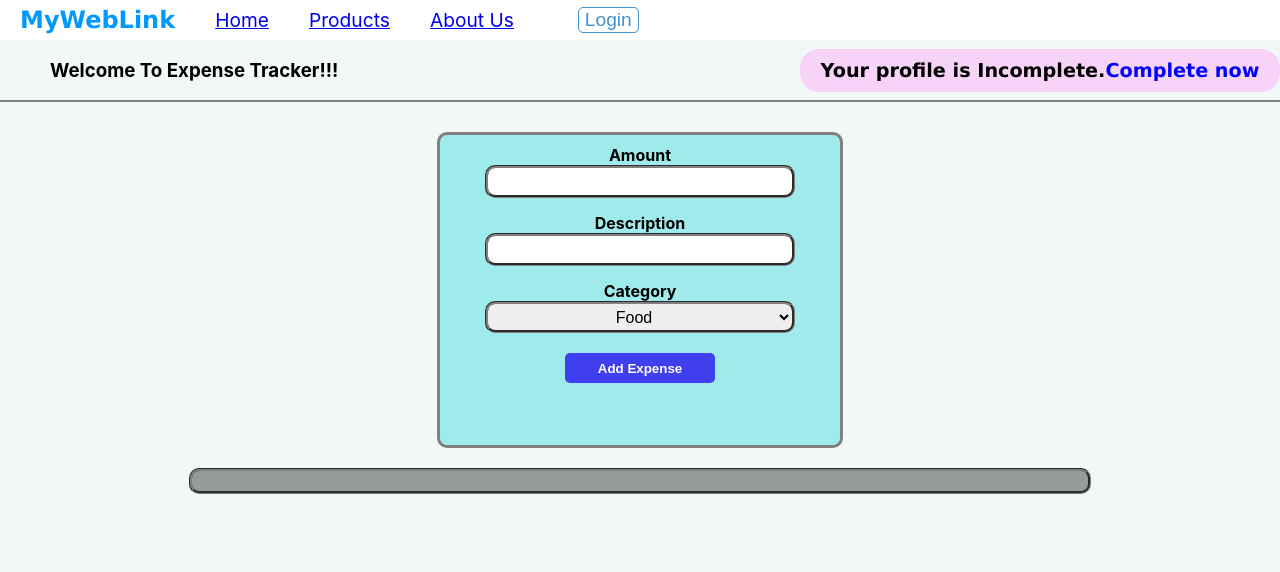
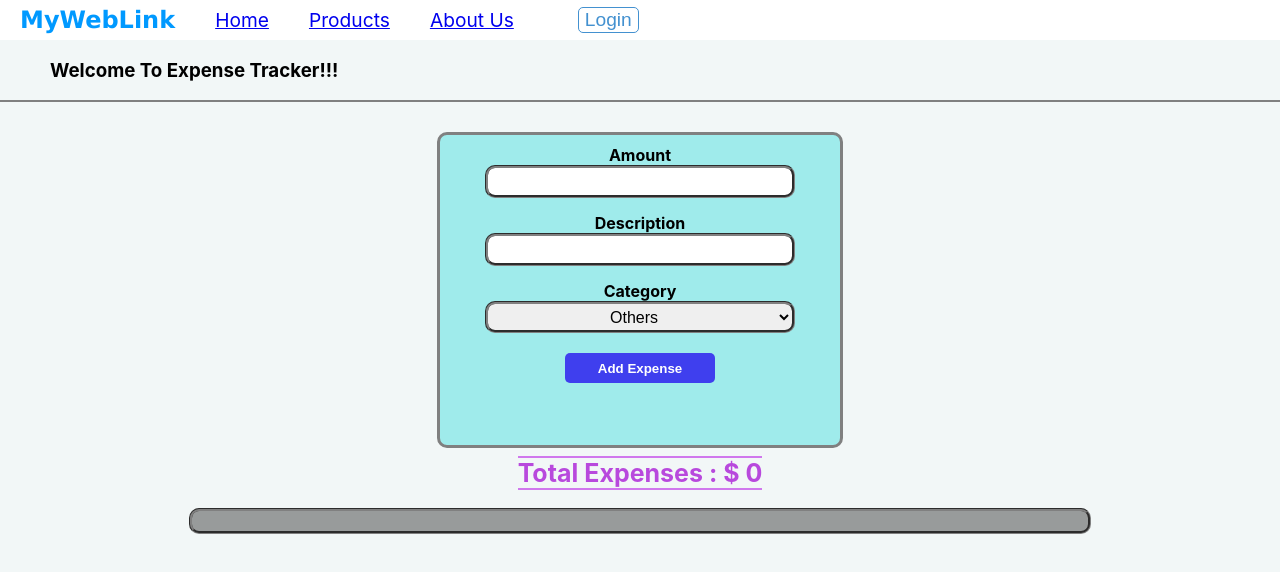
Before and after one commit to Prabhat944/expense-tracker-react, a React (Create React App) app: page /login/home in a window 1280 px wide. Shown: the top 572 px of the page. Built offline with nearby package versions, Linux system fonts and the light colour scheme.

Commit message:
only automatic testing remain in this project

```diff
--- a/src/App.js
+++ b/src/App.js
@@ -29,8 +29,10 @@ useEffect(()=>{
   if( onStart && emailId){
     onStart=false;
     const Id=emailId.replace(/[^a-zA-Z0-9 ]/g, '');
-
     dispatch(FetchFromServer(Id));
+  }
+  if(emailId){
+    setIsLogin(true);
   }
 if(cartupdate){
   const Id=emailId.replace(/[^a-zA-Z0-9 ]/g, '');
@@ -38,7 +40,7 @@ if(cartupdate){
 }
 },[cartupdate,dispatch,expense,totalExpense,emailId]);
 
-const LoginHandler=()=>{
+const loginHandler=()=>{
   setIsLogin(true);
 }
 const LogoutHandler=()=>{
@@ -57,7 +59,7 @@ const LogoutHandler=()=>{
             <Redirect to='/login' />
           </Route>
         <Route path='/login' exact>
-             <Login login={LoginHandler}/>
+             <Login loginhandler={loginHandler} />
         </Route>
         <Route path='/forgetpassword' exact>
           <ForgetPassword />
@@ -66,7 +68,7 @@ const LogoutHandler=()=>{
             <Profile />
         </Route>}
          <Route path='/login/home' exact>
-            <Home />
+            <Home login={islogin} />
         </Route>
         <Route path='*' >
             <NotReady />
--- a/src/Store/LoginServerData.js
+++ b/src/Store/LoginServerData.js
@@ -1,34 +1,39 @@
 import { authActions } from "./auth";
 
-export const LoginToServer=(logindata)=>{
-    return async(dispatch)=>{
-        const FetchingInfo=async()=>{
-            const response=await fetch('https://identitytoolkit.googleapis.com/v1/accounts:signInWithPassword?key=AIzaSyCLc6N3-tIh7YG_6Fl2B6raRRnEcvhu9TE',{
-                method:'POST',
-                body:JSON.stringify(logindata),
-                headers:{
-                    'Content-Type':'applications/json'
-                }
-            });
-            if(!response.ok){
-                throw new Error('Unable to login');
-            }
-            const data=response.json();
-            return data;
-        }
-        try{
-            const userinfo=await FetchingInfo();
-            console.log('Successfully login')
-            dispatch(authActions.loginhandler({
-                isAuthenticated:userinfo.registered,
-                userId:userinfo.email,
-                token:userinfo.idToken,
-            }));
-        }catch(error){
-            console.log('Error in Fetching data',error);
-        }
-    }
-};
+// export const LoginToServer=(logindata)=>{
+//     return async(dispatch)=>{
+//             await fetch('https://identitytoolkit.googleapis.com/v1/accounts:signInWithPassword?key=AIzaSyCLc6N3-tIh7YG_6Fl2B6raRRnEcvhu9TE',{
+//                 method:'POST',
+//                 body:JSON.stringify(logindata),
+//                 headers:{
+//                     'Content-Type':'applications/json'
+//                 }
+//             }).then(response=>{
+//                 if(response.ok){
+//                     response.json().then(userinfo=>{
+//                         console.log('Successfully login')
+//                         dispatch(authActions.loginhandler({
+//                             isAuthenticated:userinfo.registered,
+//                             userId:userinfo.email,
+//                             token:userinfo.idToken,
+//                         }));
+
+//                     })
+
+//                 }else{
+//                     response.json().then(data=>{
+//                         let errorMessage='Authenication failed';
+//                         if(data && data.error && data.error.message){
+//                             errorMessage=data.error.message;
+//                         }
+//                         alert(errorMessage);
+//                     })
+//                 }
+//             })
+//         }
+
+
+//     };
 
 export const SignUpToServer=(logindata)=>{
     return async(dispatch)=>{
--- a/src/Store/auth.js
+++ b/src/Store/auth.js
@@ -1,6 +1,6 @@
 import { createSlice } from "@reduxjs/toolkit";
 
-const initialAuthState={isAuthenticated:false,token:null,userName:'',userId:null,imageUrl:'',emailVerified:false,premium:false};
+const initialAuthState={isAuthenticated:null,token:null,userName:'',userId:null,imageUrl:'',emailVerified:false,premium:false};
 
 
 const authSlice=createSlice({
--- a/src/Store/expense.js
+++ b/src/Store/expense.js
@@ -14,13 +14,13 @@ const expenseSlice=createSlice({
         addexpense(state,action){
             state.cartupdate=true;
             const newExpense=action.payload;
-            const existing=state.expense.find(item=>item.description === newExpense.description);
+            const existing=state.expense.find(item=>item.itemkey === newExpense.itemkey);
             if(!existing){
                 state.expense.push({...newExpense});
                 state.totalExpense=state.totalExpense + Number(newExpense.amount);
             }
             else{
-            const index=state.expense.findIndex(item=>item.description === newExpense.description);
+            const index=state.expense.findIndex(item=>item.itemkey === newExpense.itemkey);
             state.totalExpense=state.totalExpense + Number(newExpense.amount) - Number(state.expense[index].amount);
             state.expense[index]=newExpense;
             console.log(state.expense);
@@ -29,10 +29,9 @@ const expenseSlice=createSlice({
         },
         deleteexpense(state,action){
             state.cartupdate=true;
-            const description=action.payload;
-            const index=state.expense.findIndex(item=>item.description===description);
-            state.totalExpense=state.totalExpense - Number(state.expense[index].amount);
-            state.expense=state.expense.filter(item=>item.description !== description);
+            const requestedItem=action.payload;
+            state.totalExpense=state.totalExpense - Number(requestedItem.amount);
+            state.expense=state.expense.filter(item=>item.itemkey !== requestedItem.itemkey);
         },
         clearexpense(state){
             state.expense=[];
--- a/src/components/Navigation/Header.module.css
+++ b/src/components/Navigation/Header.module.css
@@ -9,6 +9,7 @@
     top:0;
     z-index: 999;
 }
+
 .darkheader{
     width:100vw;
     height:40px;
@@ -19,6 +20,10 @@
     position: sticky;
     top:0;
     z-index:999;
+}
+.darkheader a{
+    color:white;
+    text-decoration: none;
 }
 .darkheader h1{
     font-size: 1.5rem;
--- a/src/components/Pages/Helper/ExpenseForm.js
+++ b/src/components/Pages/Helper/ExpenseForm.js
@@ -11,16 +11,18 @@ const ExpenseForm=(props)=>{
     const descriptionRef=useRef();
     const categoryRef=useRef();
     const expense=useSelector(state=>state.expense.expense);
+    const totalExpense=useSelector(state=>state.expense.totalExpense);
 
     const AddNewExpense=(event)=>{
         event.preventDefault();
         const amount=amountRef.current.value;
         const description=descriptionRef.current.value;
         const category=categoryRef.current.value;
-        dispatch(expenseActions.addexpense({amount:amount,description:description,category:category}));
+        const itemkey=`${category}${amount}${description}`;
+        dispatch(expenseActions.addexpense({amount:amount,description:description,category:category,itemkey:itemkey}));
         amountRef.current.value='';
         descriptionRef.current.value='';
-        categoryRef.current.value='';
+        categoryRef.current.value='Others';
     }
 
     const EditHandler=(body)=>{
@@ -43,7 +45,8 @@ const ExpenseForm=(props)=>{
         </div>
         <div className={darkOne?styles.darkcategory:styles.category}>
             <label htmlFor='Category'>Category</label>
-            <select ref={categoryRef}>
+            <select ref={categoryRef} required placeholder='Choose Here'>
+                <option defaultValue>Others</option>
                 <option>Food</option>
                 <option>Petrol</option>
                 <option>Salary</option>
@@ -52,6 +55,7 @@ const ExpenseForm=(props)=>{
         </div>
         <button>Add Expense</button>
     </form>
+    <div className={styles.totalExpense}><span className={styles.totalText}>Total Expenses : $ {totalExpense}</span></div>
     <div className={darkOne?styles.darkuserExpenses:styles.userExpenses}>
          {userExpenses}
     </div>
--- a/src/components/Pages/Helper/ExpenseForm.module.css
+++ b/src/components/Pages/Helper/ExpenseForm.module.css
@@ -140,3 +140,17 @@
     margin-top: 20px;
     padding:10px 0;
 }
+
+.totalExpense{
+    width:fit-content;
+    margin: auto;
+    margin-top: 10px;
+}
+.totalText{
+    height:30px;
+    font-size: 25px;
+    font-weight: bold;
+    color: rgb(184, 73, 221);
+    border-top: 2px solid rgb(208, 120, 237);
+    border-bottom: 2px solid rgb(208, 120, 237);
+}
--- a/src/components/Pages/Helper/ExpenseList.js
+++ b/src/components/Pages/Helper/ExpenseList.js
@@ -5,10 +5,14 @@ import {expenseActions} from '../../../Store/expense';
 const ExpenseList=(props)=>{
     const dispatch=useDispatch();
     const darkOne=useSelector(state=>state.theme.darktheme);
+    const EditHandler=()=>{
+        props.onEdit(props.item);
+        dispatch(expenseActions.deleteexpense(props.item));
 
+    }
     const DeleteHandler=async()=>{
-      dispatch(expenseActions.deleteexpense(props.item.description));
 
+      dispatch(expenseActions.deleteexpense(props.item));
 
     }
     return (
@@ -19,7 +23,7 @@ const ExpenseList=(props)=>{
                 <li><h3>Category:</h3> {props.item.category}</li>
             </ul>
             <div className={darkOne?styles.darkcontrolbutton:styles.controlbutton}>
-                <button className={darkOne?styles.darkedit:styles.edit} onClick={()=>props.onEdit(props.item)} >Edit</button>
+                <button className={darkOne?styles.darkedit:styles.edit} onClick={EditHandler} >Edit</button>
                 <button className={darkOne?styles.darkdelete:styles.delete} onClick={DeleteHandler} >Delete</button>
             </div>
         </div>
--- a/src/components/Pages/Home.js
+++ b/src/components/Pages/Home.js
@@ -30,10 +30,10 @@ const Home=(props)=>{
         <div className={darkOne?styles.darkheadline:styles.headline}>
         <h3>Welcome To Expense Tracker!!!</h3>
 
-        <div className={darkOne?styles.darkprofile:styles.profile}>
+        {props.login && <div className={darkOne?styles.darkprofile:styles.profile}>
             Your profile is Incomplete.
             <Link to='/login/profile'>Complete now</Link>
-        </div>
+        </div>}
         </div>
         <div className={darkOne?styles.darkexpenseContainer:styles.expenseContainer}>
             <div className={darkOne?styles.darkpremium:styles.premium}>{TotalExpense>10000 && <button onClick={PremiumActivate} >Activate Premium</button>}</div>
@@ -45,9 +45,7 @@ const Home=(props)=>{
            <div>
            <ExpenseForm darkTheme={darkOne} />
            </div>
-
         </div>
-
         </div>
         </Fragment>
     );
```
Also changed, not shown: src/components/Pages/Login.js (+35 -8 lines).
